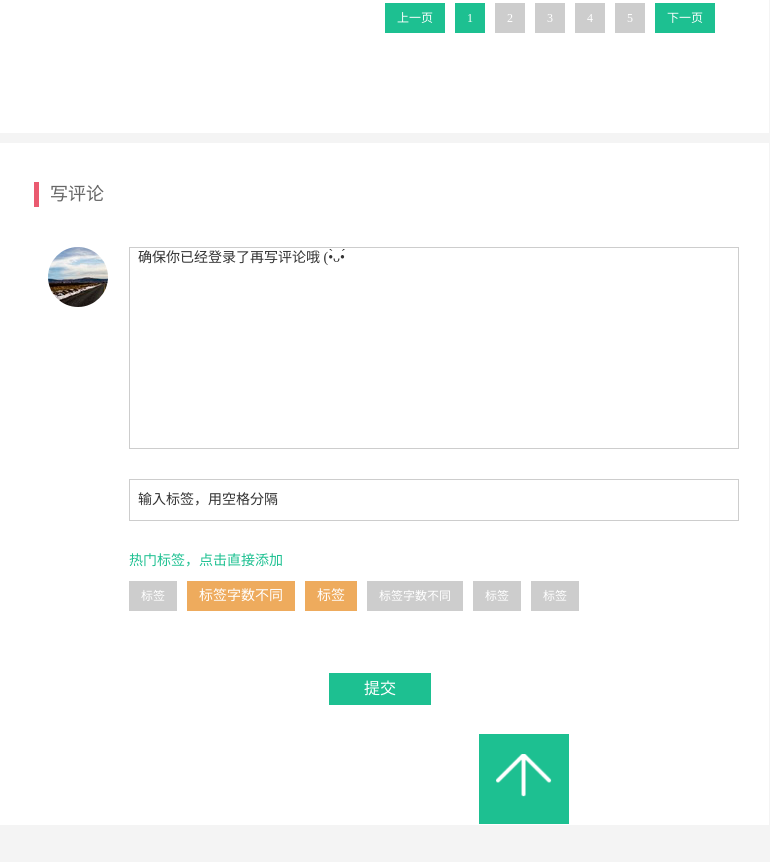
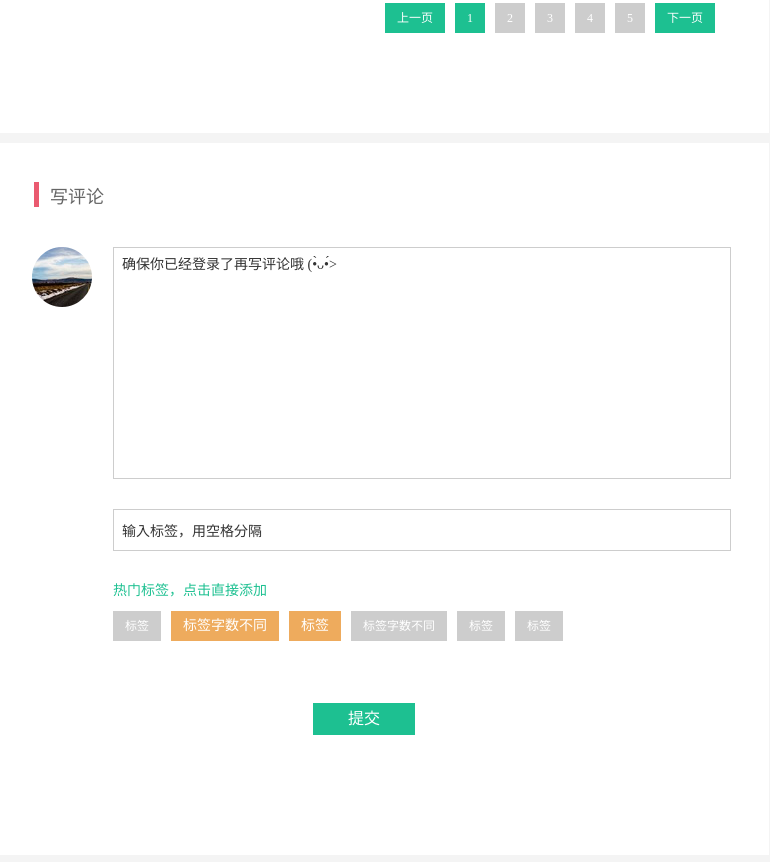
Before and after one commit to ildnyy/c-exercise, a plain HTML site: page HTML/学而-two/学而2.html in a window 1280 px wide. Shown: the part 1638-2500 px from the top of the page, without its empty margins (171-941 px from the left). Drawn offline with Linux system fonts and the light colour scheme.

Commit message:
submit new code

```diff
--- a/HTML/学而-two/xueer2.css
+++ b/HTML/学而-two/xueer2.css
@@ -108,12 +108,11 @@ input{
     border: 2px solid #1DC091;
     height: 96px;
     width: 96px;
-    text-align: center;
     font: 36px PingFangSC;
     color: #1DC091;
     text-align: center;
     line-height: 96px;
-    margin-left: 78px;
+    margin: 0 auto;
     margin-top: 42px;
 }
 .text-one{
@@ -137,7 +136,7 @@ ul li p{
 ul{
     height: 107px;
     border-left: 1px solid #EAEAEA;
-    margin-left: 30px;
+    margin: 0 auto;
     margin-top: 42px;
     padding-left: 45px;
 }
@@ -145,8 +144,9 @@ ul{
     width:90px;
     height:30px;
     background:rgba(244,67,54,1);
+    margin: 0 auto;
     margin-top: 41px;
-    margin-left: -92px;
+    margin-left: -128px;
 }
 .ju p{
     width:42px;
@@ -226,11 +226,9 @@ ul{
     padding-top: 39px;
 }
 .headline-one{
-    width:72px;
     height:25px;
     font:500 18px PingFangSC-Medium;
     color:rgba(102,102,102,1);
-    line-height:25px;
     border-left: 5px solid #EA5A70;
     padding-left: 11px;
     margin: 0px 0 40px 65px
@@ -277,6 +275,7 @@ ul{
 .subscript{
     display: flex;
     margin-bottom: 11px;
+    justify-content: flex-end;
 }
 .p1{
     width:63px;
@@ -361,36 +360,29 @@ ul{
     padding-top: 39px;
 }
 .smallframe-four{
-    background:rgba(255,255,255,1);
     display: flex;
-    margin-left: 76px;
+    margin-left: 60px;
 }
 .box1{
     width:608px;
-    height:200px;
-    border:1px solid #CDCDCD;
-}
-.box1 p{
+    border: 1px solid #cdcdcd;
     font-size:14px;
     font-family:PingFangSC-Light;
     font-weight:300;
     color:rgba(51,51,51,1);
-    line-height:20px;
-    margin-left: 8px;
+    padding-bottom: 200px;
+    padding-left: 8px;
 }
-.box2{
+.box2 {
     width:608px;
     height:40px;
     border:1px solid #CDCDCD;
     margin-top: 30px;
-}
-.box2 p{
     font-size:14px;
     font-family:PingFangSC-Light;
     font-weight:300;
     color:rgba(51,51,51,1);
-    line-height:40px;
-    margin-left: 8px;
+    padding-left: 8px;
 }
 .footer-three{
     display: flex;
@@ -429,15 +421,14 @@ ul{
     height:90px;
     background:rgba(29,192,145,1);
     text-align: center;
-    position: absolute;
-    right: 540px;
-    top: 2372px;
+    position: fixed;
+    right: 50%;
+    bottom: 0;
+    transform: translate(410px,0);
 }
 .arrow img{
-    height: 45px;
     position: relative;
-    top: 20px;
-    color: #fff;
+    top: 25px;
 }
 .footer{
     width: 100%;
--- a/HTML/学而-two/学而2.html
+++ b/HTML/学而-two/学而2.html
@@ -185,8 +185,8 @@
         <div class="smallframe-four">
             <div class="portrait-one"><img src="portrait5.png"/></div>
             <div class="comment-area">
-                <div class="box1"><p>确保你已经登录了再写评论哦 (•̀ᴗ•́</p></div>
-                <div class="box2"><p>输入标签，用空格分隔</p></div>
+                <input class="box1" value="确保你已经登录了再写评论哦 (•̀ᴗ•́>"/>
+                <input class="box2" value="输入标签，用空格分隔"/>
                 <div class="line1">热门标签，点击直接添加</div>
                 <div class="footer-three">
                     <div class="text-senven"><p>标签</p></div>
@@ -201,7 +201,7 @@
         </div>
     </div>
 </div>
-<div class="arrow"><img src="portrait10.png"/> </div>
+<div class="arrow"><a href=""><img src="portrait10.png"/></a> </div>
 <div class="footer">
     <div class="box4">
         <div class="p4"><img src="l.png"/></div>
```
Also changed, not shown: HTML/past html/1.html (renamed from HTML/1.html), HTML/past html/2.html (renamed from HTML/2.html), HTML/past html/3.html (renamed from HTML/3.html), HTML/past html/4.html (renamed from HTML/4.html), HTML/past html/5.html (renamed from HTML/5.html), HTML/past html/6（1）.html (renamed from HTML/6（1）.html), HTML/past html/6（2）.html (renamed from HTML/6（2）.html), HTML/past html/xingjihua1.html (renamed from HTML/xingjihua1.html), HTML/past html/xingjihua2.html (renamed from HTML/xingjihua2.html), HTML/past html/xingjihua3.html (renamed from HTML/xingjihua3.html).
